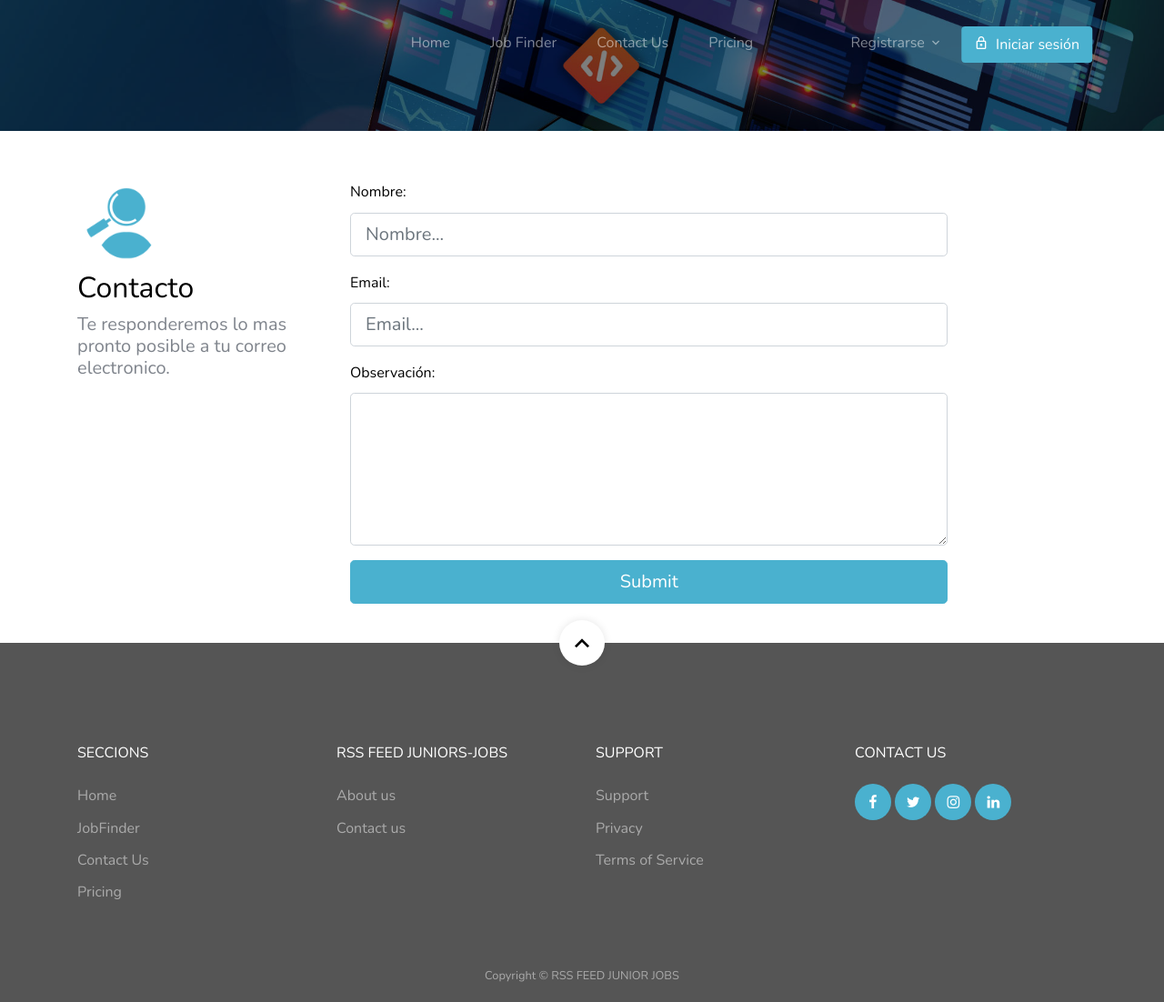
After one commit to Rss-Feed-Junior-Jobs/fullStack, a Django app: page /contactUs/ in a window 1280 px wide. The commit adds this page. Shown: the whole page at 91% size. Run offline with Django 3.2, Linux system fonts and the light colour scheme; some libraries are stand-ins or nearby versions; some web fonts are replaced.

Commit message:
Arreglado server error y contacto enlazado

```diff
--- a/job/settings.py
+++ b/job/settings.py
@@ -19,7 +19,7 @@ BASE_DIR = os.path.dirname(os.path.dirname(os.path.abspath(__file__)))
 SECRET_KEY = 'etdq)uvq=t0rc&ams5_ovn6w8bcwknjj0u97*(#n^(76x*+dr1'
 
 # SECURITY WARNING: don't run with debug turned on in production!
-DEBUG = False
+DEBUG = True
 
 ALLOWED_HOSTS = ['127.0.0.1:8000, djobportal.herokuapp.com', '127.0.0.1']
 
--- a/jobapp/urls.py
+++ b/jobapp/urls.py
@@ -17,6 +17,7 @@ urlpatterns = [
     path('result/', views.search_result_view, name='search_result'),
     path('pricing/', views.pricing_view, name='pricing'),
     path('aboutUs/', views.aboutUs_view, name='aboutUs'),
+    path('contactUs/', views.contactUs_view, name='contactUs'),
     path('dashboard/', views.dashboard_view, name='dashboard'),
     path('dashboard/employer/job/<int:id>/applicants/', views.all_applicants_view, name='applicants'),
     path('dashboard/employer/job/edit/<int:id>', views.job_edit_view, name='edit-job'),
--- a/jobapp/views.py
+++ b/jobapp/views.py
@@ -24,6 +24,9 @@ def pricing_view(request):
 
 def aboutUs_view(request):
     return render(request, 'jobapp/aboutUs.html')
+
+def contactUs_view(request):
+    return render(request, 'jobapp/contactUs.html')
 
 def home_view(request):
 
--- a/template/footer.html
+++ b/template/footer.html
@@ -19,6 +19,7 @@
             <h3>RSS FEED JUNIORS-JOBS</h3>
             <ul class="list-unstyled">
               <li><a href="{% url 'jobapp:aboutUs' %}">About us</a></li>
+              <li><a href="{% url 'jobapp:contactUs' %}">Contact us</a></li>
             </ul>
           </div>
           <div class="col-6 col-md-3 mb-4 mb-md-0">
--- a/template/header.html
+++ b/template/header.html
@@ -27,7 +27,7 @@
           <ul class="site-menu js-clone-nav d-none d-xl-block ml-0 pl-0">
             <li><a href="{% url 'jobapp:home' %}" class="nav-link">Home</a></li>
             <li><a href="{% url 'jobapp:job-list' %}">Job Finder</a></li>
-            <li><a href="#">Contact Us</a></li>
+            <li><a href="{% url 'jobapp:contactUs' %}">Contact Us</a></li>
             <li><a href="{% url 'jobapp:pricing' %}">Pricing</a></li>
           </ul>
         </nav>
--- /dev/null
+++ b/template/jobapp/contactUs.html
@@ -0,0 +1,62 @@
+{% extends 'base.html' %}
+{% load static %}
+{% block content %}
+
+
+<head>
+    <title>
+        About us
+    </title>
+
+    <link rel="stylesheet" href="{% static 'css/style.css' %}">
+</head>
+
+<body>
+    <section class="section-hero overlay inner-page bg-image" style="background-image: url('{% static 'images/ved.jpg' %}');" id="home-section"></section>
+        <br>
+        <br>
+        <div class="container contact">
+            <div class="row">
+                <div class="col-md-3">
+                    <div class="contact-info">
+                        <img src="{% static 'images/aplique.png' %}" alt="Logo RSS FEED JUNIOR-JOBS" width="100px">
+                        <h2>Contacto</h2>
+                        <h5>Te responderemos lo mas pronto posible a tu correo electronico.</h4>
+                    </div>
+                </div>
+                <div class="col-md-9">
+                    <form>
+                        <div class="contact-form">
+                            <div class="form-group">
+                            <label class="control-label col-sm-2" for="fname">Nombre:</label>
+                            <div class="col-sm-10">
+                                <input type="text" class="form-control form-control-lg" id="fname" placeholder="Nombre..." name="fname">
+                            </div>
+                            </div>
+                            <div class="form-group">
+                            <label class="control-label col-sm-2" for="email">Email:</label>
+                            <div class="col-sm-10">
+                                <input type="email" class="form-control form-control-lg" id="email" placeholder="Email..." name="email">
+                            </div>
+                            </div>
+                            <div class="form-group">
+                            <label class="control-label col-sm-2" for="comment">Observación:</label>
+                            <div class="col-sm-10">
+                                <textarea class="form-control form-control-lg" rows="5" id="comment"></textarea>
+                            </div>
+                            </div>
+                            <div class="form-group">
+                            <div class="col-sm-offset-2 col-sm-10">
+                                <input type="submit" value="Submit" id="input-submit" class="btn btn-primary btn-lg btn-block text-white btn-search">
+                            </div>
+                            </div>
+                        </div>
+                    </form>
+                </div>
+            </div>
+    </div>
+    <br>
+    </section>
+</body>
+
+{% endblock %}
```
